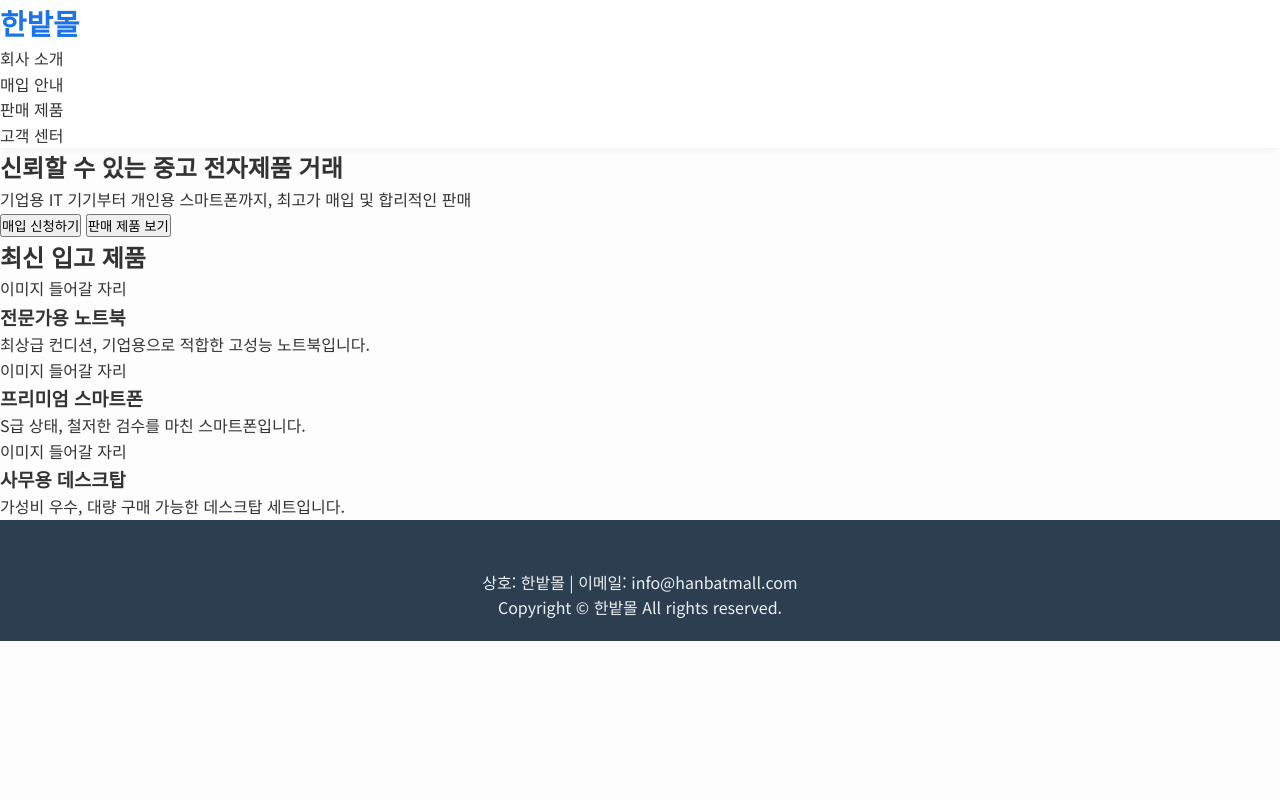
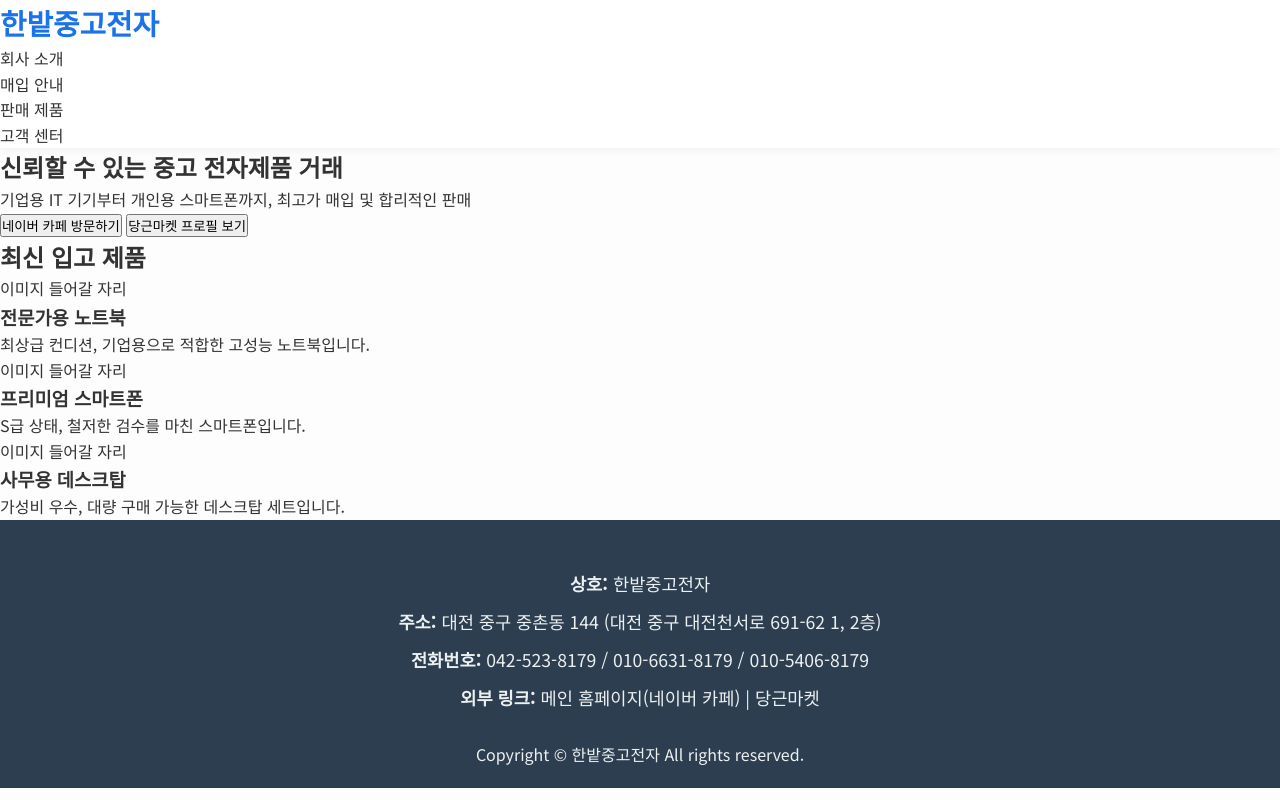
Before and after one commit to aaaaa18801880-sketch/aaaaa18801880-sketch.github.io, a plain HTML site: page index.html in a window 1280 px wide. Drawn offline with Linux system fonts and the light colour scheme.

Commit message:
Update index.html

```diff
--- a/index.html
+++ b/index.html
@@ -3,13 +3,13 @@
 <head>
     <meta charset="UTF-8">
     <meta name="viewport" content="width=device-width, initial-scale=1.0">
-    <title>한밭몰 - 중고 전자제품 전문 매입 및 판매</title>
+    <title>한밭중고전자 - 중고 전자제품 전문 매입 및 판매</title>
     <link rel="stylesheet" href="style.css">
 </head>
 <body>
     <!-- 헤더 영역 -->
     <header>
-        <div class="logo">한밭몰</div>
+        <div class="logo">한밭중고전자</div>
         <nav>
             <ul>
                 <li><a href="#about">회사 소개</a></li>
@@ -25,8 +25,8 @@
         <h1>신뢰할 수 있는 중고 전자제품 거래</h1>
         <p>기업용 IT 기기부터 개인용 스마트폰까지, 최고가 매입 및 합리적인 판매</p>
         <div class="cta-buttons">
-            <button class="btn-primary">매입 신청하기</button>
-            <button class="btn-secondary">판매 제품 보기</button>
+            <button class="btn-primary" onclick="window.open('https://cafe.naver.com/hanbatmall', '_blank')">네이버 카페 방문하기</button>
+            <button class="btn-secondary" onclick="window.open('https://www.daangn.com/kr/local-profile/%ED%95%9C%EB%B0%AD%EC%A4%91%EA%B3%A0%EC%A0%84%EC%9E%90-gqg3ov17usci/', '_blank')">당근마켓 프로필 보기</button>
         </div>
     </section>
 
@@ -55,8 +55,17 @@
 
     <!-- 푸터 영역 -->
     <footer>
-        <p>상호: 한밭몰 | 이메일: info@hanbatmall.com</p>
-        <p>Copyright &copy; 한밭몰 All rights reserved.</p>
+        <div class="footer-info">
+            <p><strong>상호:</strong> 한밭중고전자</p>
+            <p><strong>주소:</strong> 대전 중구 중촌동 144 (대전 중구 대전천서로 691-62 1, 2층)</p>
+            <p><strong>전화번호:</strong> 042-523-8179 / 010-6631-8179 / 010-5406-8179</p>
+            <p>
+                <strong>외부 링크:</strong>
+                <a href="https://cafe.naver.com/hanbatmall" target="_blank">메인 홈페이지(네이버 카페)</a> |
+                <a href="https://www.daangn.com/kr/local-profile/%ED%95%9C%EB%B0%AD%EC%A4%91%EA%B3%A0%EC%A0%84%EC%9E%90-gqg3ov17usci/" target="_blank">당근마켓</a>
+            </p>
+        </div>
+        <p class="copyright">Copyright &copy; 한밭중고전자 All rights reserved.</p>
     </footer>
     <script src="script.js"></script>
 </body>
```
